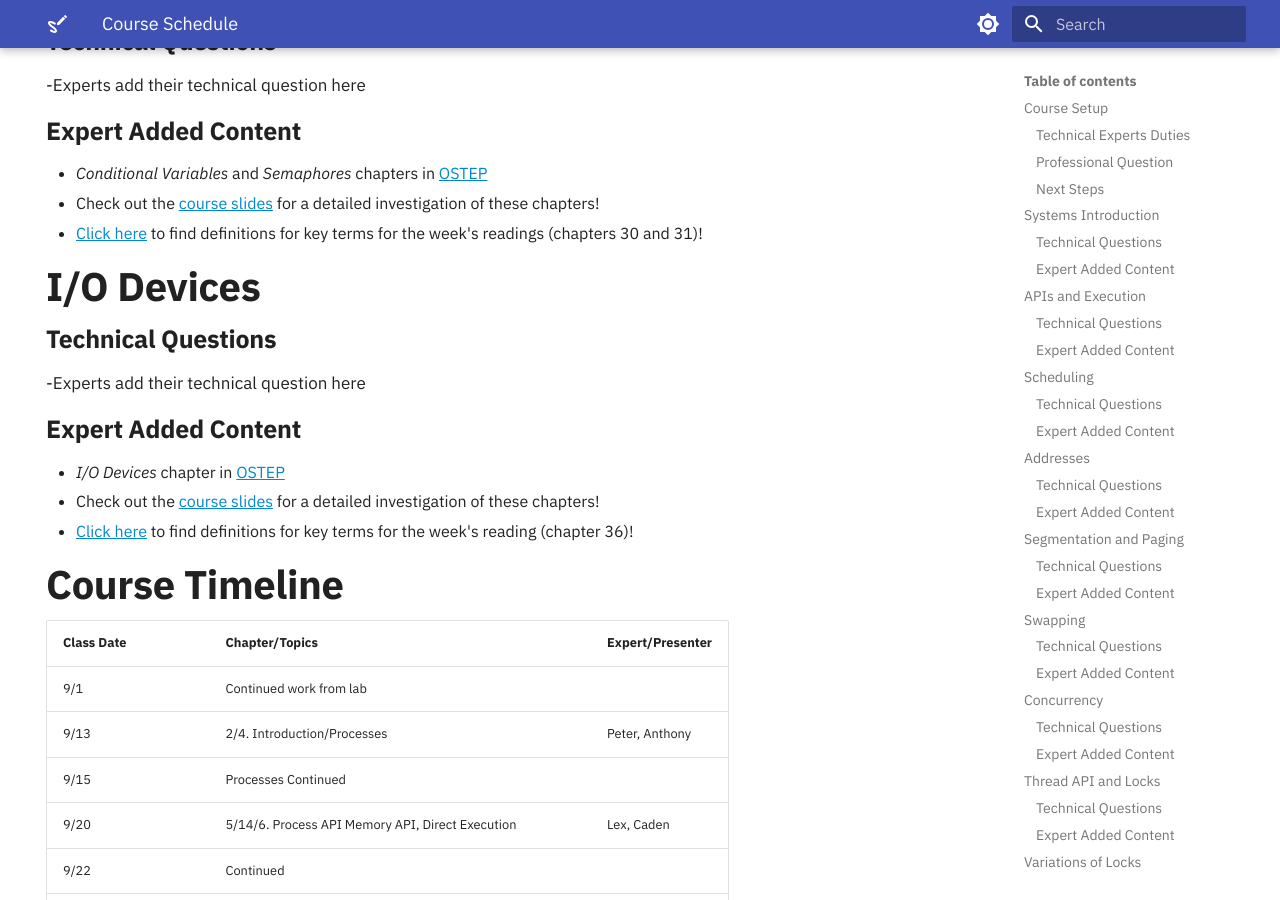
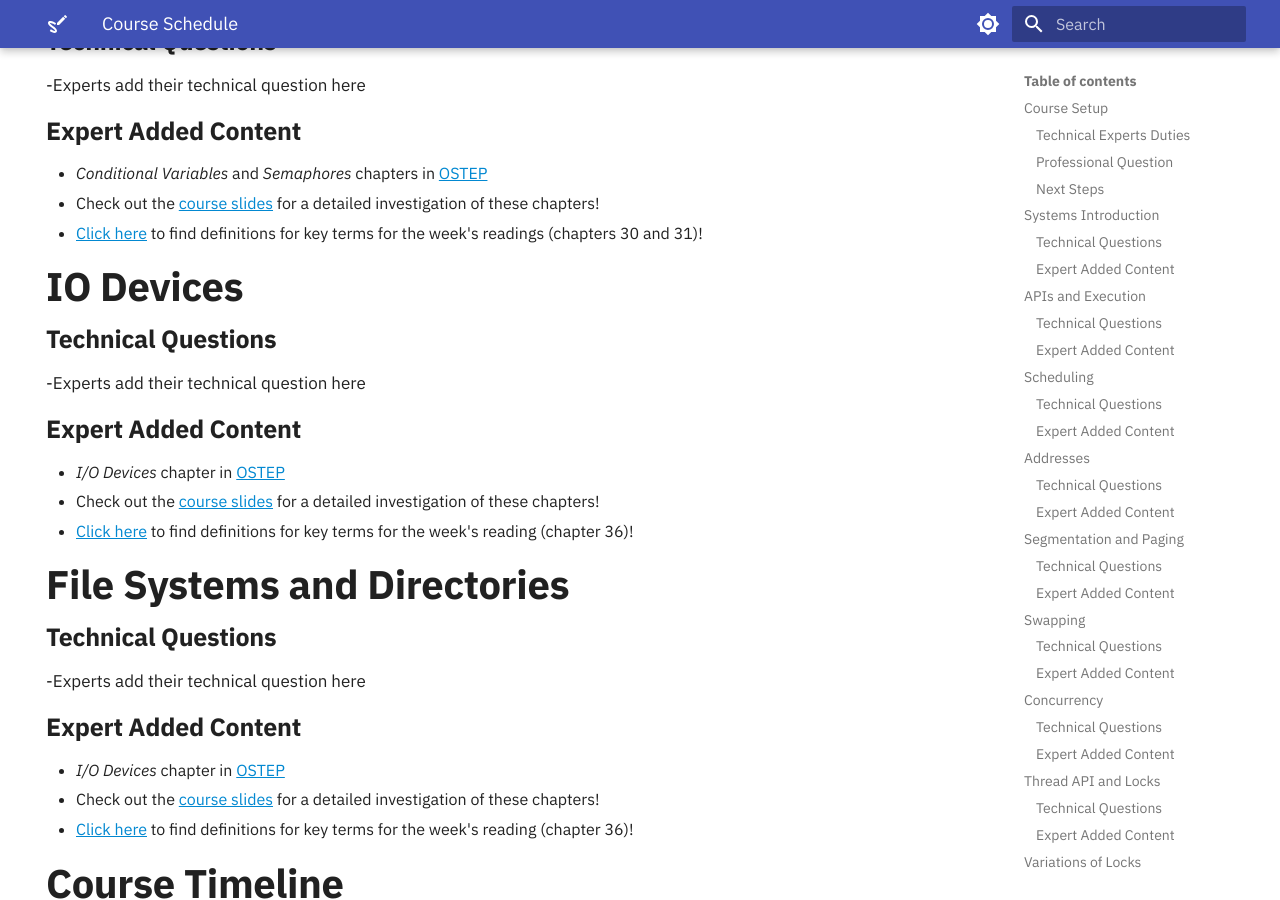
Before and after one commit to OS-Sketch/www.os-sketch.com, an MkDocs documentation site: the page built from docs/operating-systems/schedule.md, in a window 1280 px wide and 900 px high, scrolled down 3157 px. Built offline with MkDocs 1.6.1 and Material for MkDocs 9.7.7, drawn with Linux system fonts in a browser that asks for light colours; some of the changed text lies outside the part shown.

Commit message:
Update schedule.md

```diff
--- a/docs/operating-systems/schedule.md
+++ b/docs/operating-systems/schedule.md
@@ -145,7 +145,19 @@
 - Check out the [course slides](/slides/operating-systems/systems-introduction/) for a detailed investigation of these chapters!
 - [Click here](#important-terms) to find definitions for key terms for the week's readings (chapters 30 and 31)!
 
-## I/O Devices
+## IO Devices
+
+### Technical Questions
+
+-Experts add their technical question here
+
+### Expert Added Content
+
+- *I/O Devices* chapter in [OSTEP](https://pages.cs.wisc.edu/~remzi/OSTEP/)
+- Check out the [course slides](/slides/operating-systems/systems-introduction/) for a detailed investigation of these chapters!
+- [Click here](#important-terms) to find definitions for key terms for the week's reading (chapter 36)!
+
+## File Systems and Directories
 
 ### Technical Questions
 
@@ -338,7 +350,7 @@
 2. **Memory-mapped I/O** - Another method to interact with devices.  With this version the hardware makes device registers available as if they were memory locations  Helpful because no new instructions are needed to support it
 3. **Hardware Interface** - The way for the software to communicate and interact with the hardware system
 4. **Internal Structure** - Responsible for implementing the abstraction the device presents to the system
-[Return](#i/o-devices) to *I/O Devices*
+[Return](#io-devices) to *I/O Devices*
 
 Files and Directories: Chapter 39
 
@@ -348,6 +360,7 @@
 4. **Directory Tree** - Organizes all files into a tree, starting with the root.
 5. **Hard Link** - An entry in the file system tree.  Takes two arguments (old path name and new) and creates another way to refer to that same file
 6. **Symbolic (soft) Link** - Different type of link that allows links to files in other disk partitions than the one the original file is in
+[Return](#file-systems-and-directories) to *File Systems and Directories*
 
 File System Implementation: Chapter 40
 
@@ -357,6 +370,7 @@
 4. **Inode** A series of nodes arranged in an array and indexed into when the user is accessing a specific inode.
 5. **Indirect Pointer** A type of pointer that points to other pointers which direct the program to a specific memory address or another pointer
 6. **Fixed-Size Cache** A small amount of fast memory inside of a processor to improve the speed of which computational tasks are completed
+[Return](#file-systems-and-directories) to *File Systems and Directories*
 
 Network File Systems: Chapter 49
 
@@ -365,6 +379,7 @@
 3. **Mount Protocol** The first process through which the clients and servers connect together
 4. **Virtual File System (VFS)** Allows for the use of multiple file systems to be utilized for a given operating system
 5. **Write Buffering** The delayed sending of the clients data to the server. The submitted data to the network is first held locally in the client's cache
+[Return](#file-systems-and-directories) to *File Systems and Directories*
 
 Data Integrity and Protection: Chapter 45
 
```
